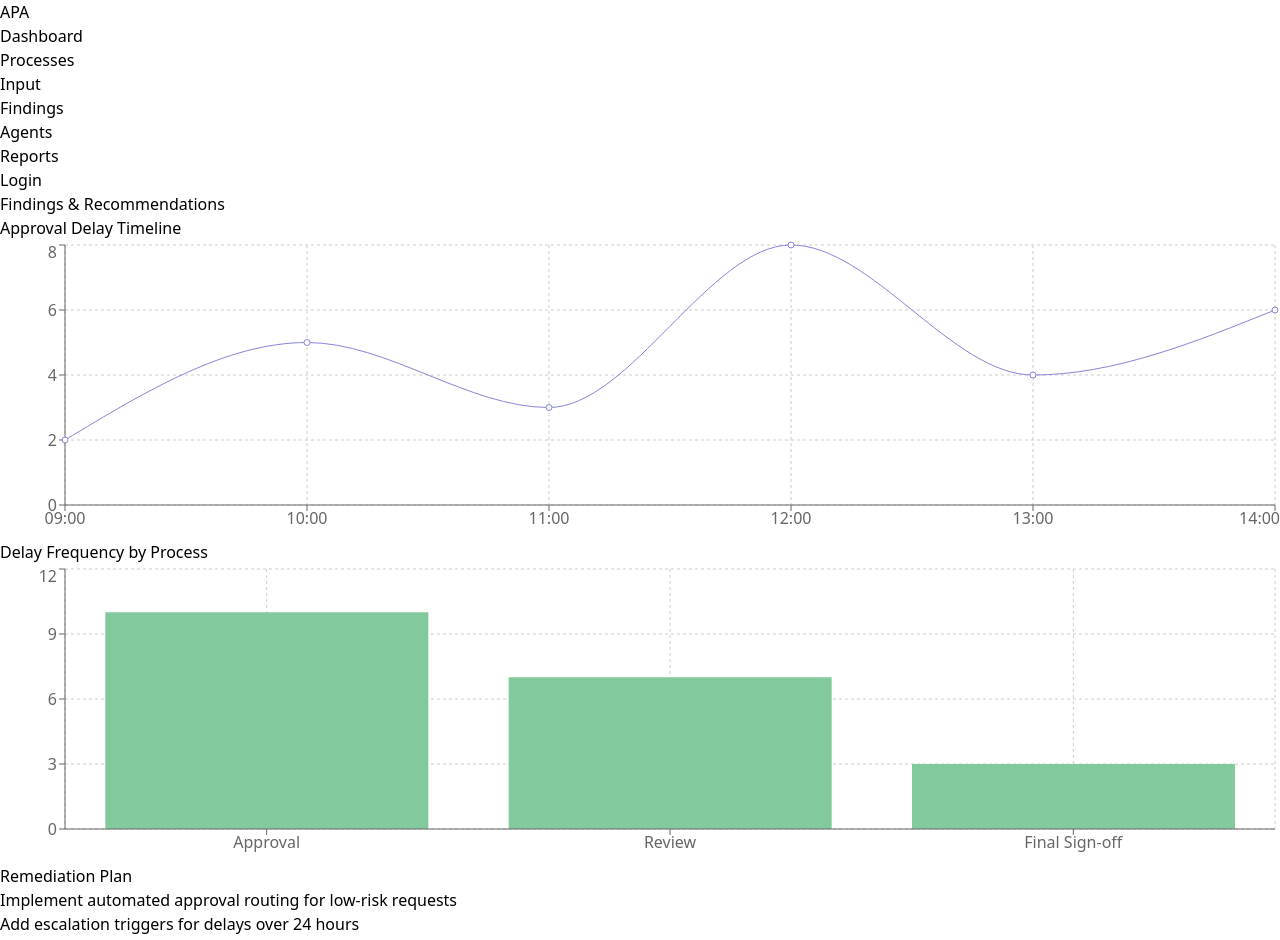
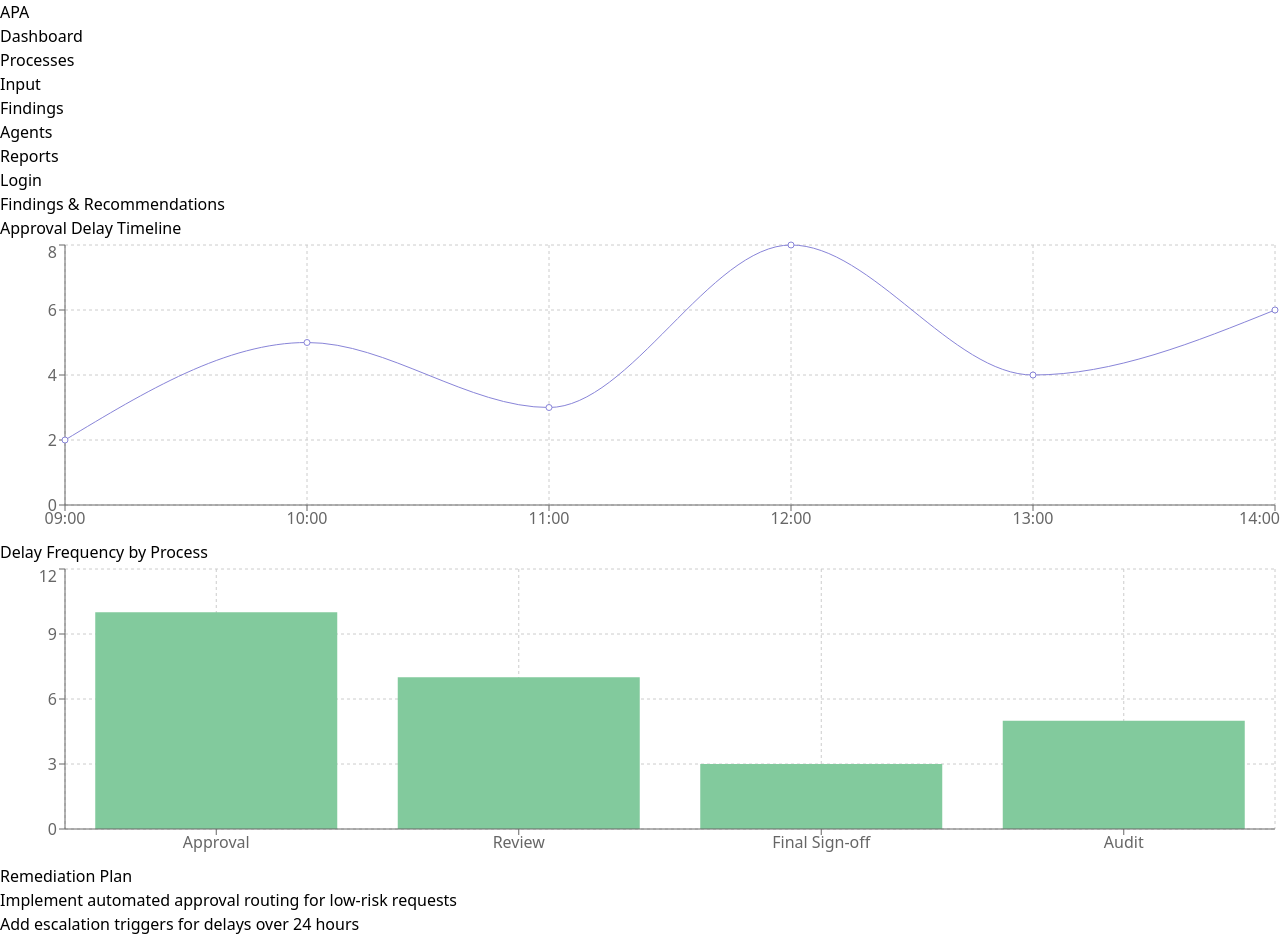
Before and after one commit to kawacukennedy/autonomous_process_auditor, a React app in the folder frontend/: page /findings/1 in a window 1280 px wide. Shown: the top 940 px of the page. Built offline with nearby package versions, Linux system fonts and the light colour scheme; the HTML template or start-up script is replaced by a standard one.

Commit message:
Add more data to heatmap chart

```diff
--- a/frontend/src/pages/Findings.tsx
+++ b/frontend/src/pages/Findings.tsx
@@ -16,6 +16,7 @@ const Findings: React.FC = () => {
     { process: 'Approval', frequency: 10 },
     { process: 'Review', frequency: 7 },
     { process: 'Final Sign-off', frequency: 3 },
+    { process: 'Audit', frequency: 5 },
   ];
 
   return (
```
